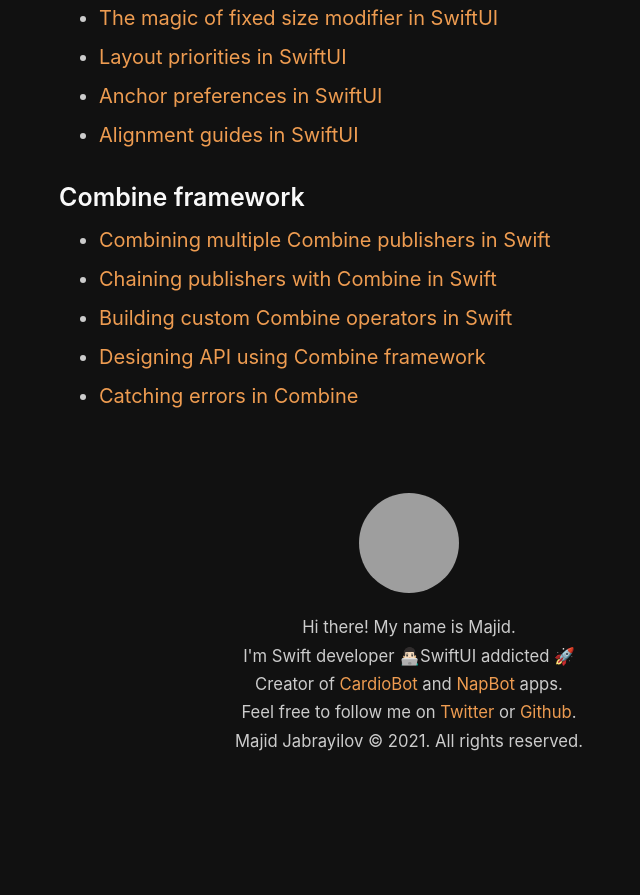
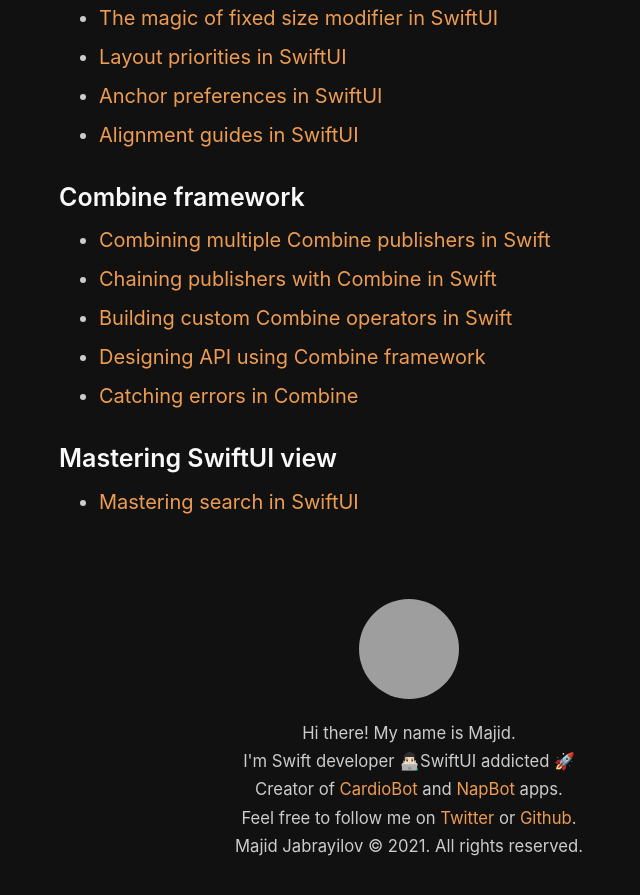
Before and after one commit to mecid/mecid.github.io, a Jekyll site: the page built from categories.html, in a window 1280 px wide and 900 px high, scrolled down 5520 px, cut to the strip 0-895 px from the top of the window. Shown: the whole strip, without its empty margins (231-871 px from the left). Built offline with Jekyll 4.4.1, drawn with Linux system fonts in a browser that asks for light colours; before the commit the page ends 6315 px from its top, so only the background shows below that; grey boxes are pictures that could not be loaded.

Commit message:
category added to search post

```diff
--- a/_posts/2021-06-23-mastering-search-in-swiftui.md
+++ b/_posts/2021-06-23-mastering-search-in-swiftui.md
@@ -2,6 +2,7 @@
 title: Mastering search in SwiftUI
 layout: post
 image: /public/search.png
+category: Mastering SwiftUI view
 ---
 
 SwiftUI Release 3.0 brought tons of expected features that we missed in previous iterations. One of them is the ability to provide the search feature in our apps. Fortunately, we have a new searchable view modifier. This week, we will learn about the new searchable modifier and build a great search experience using it.
```
